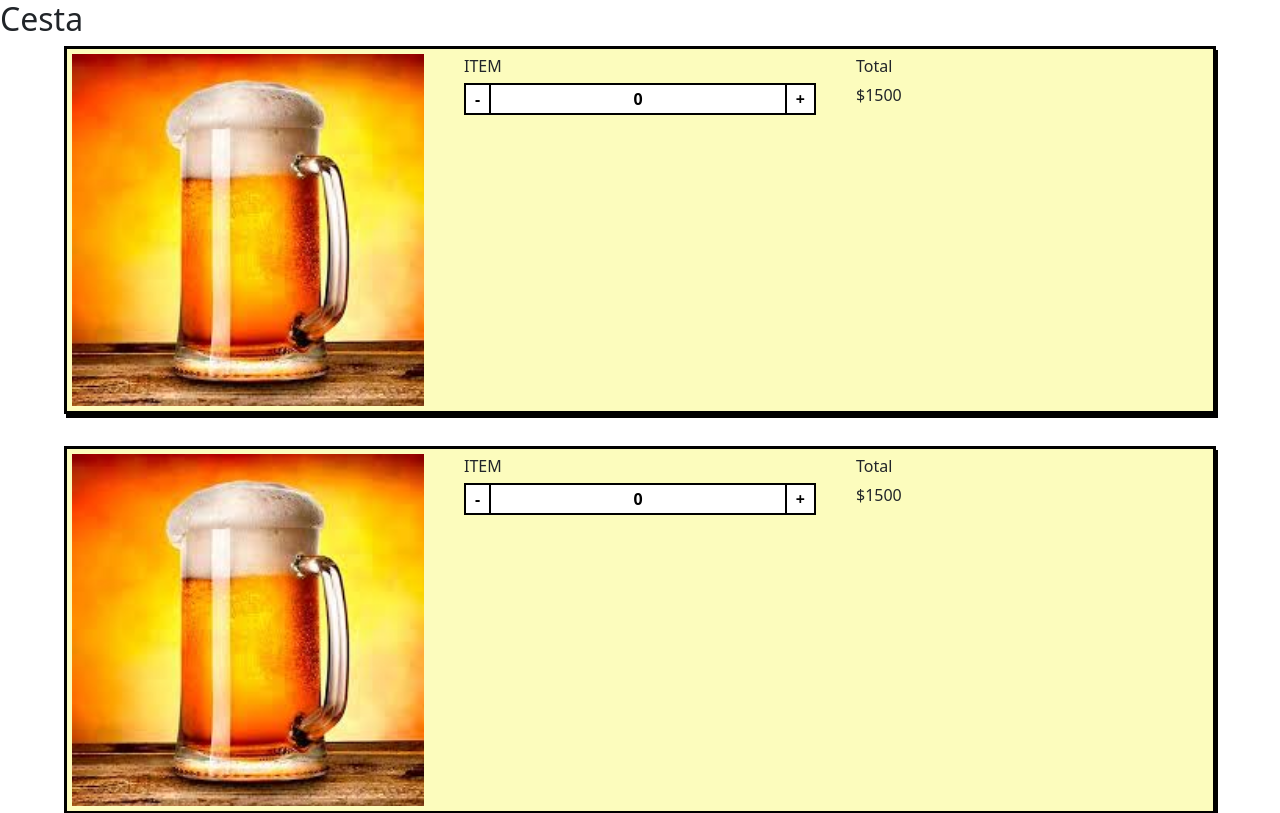
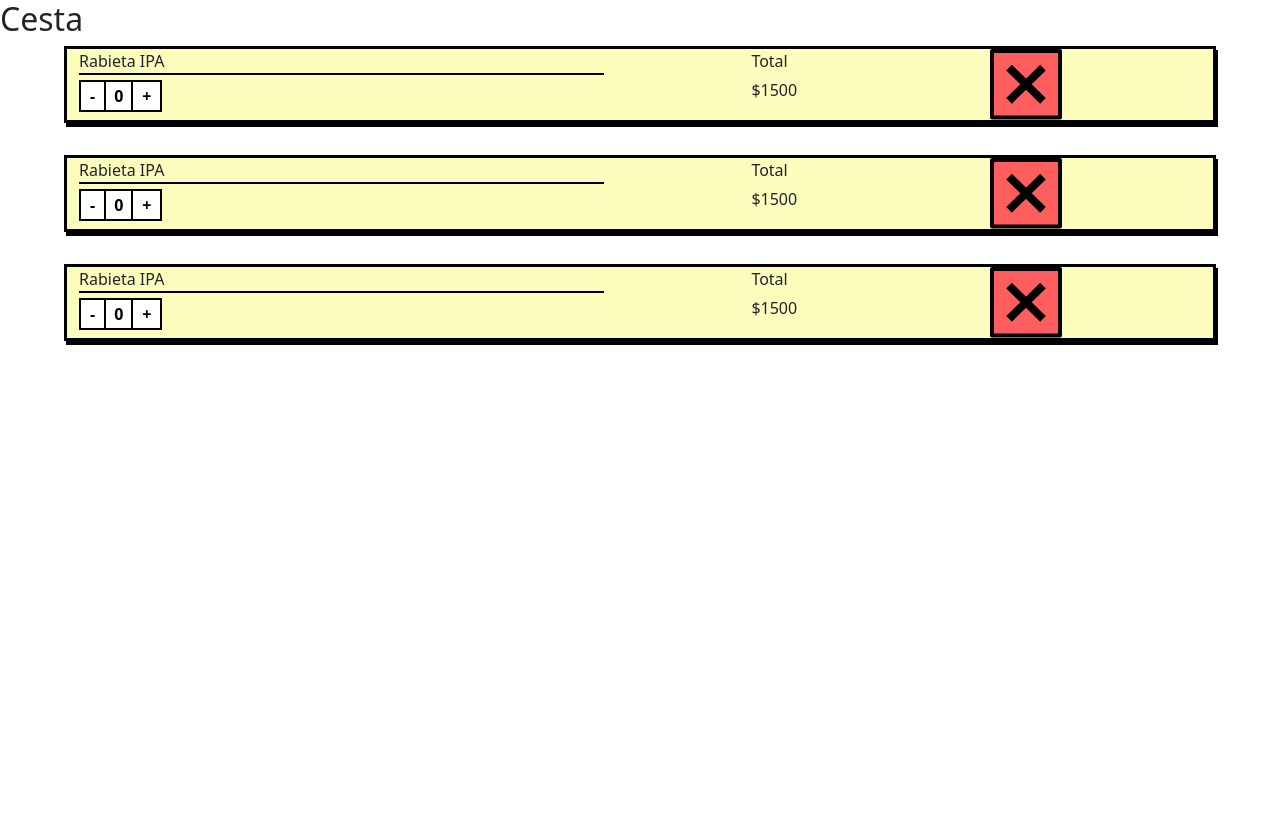
Before and after one commit to No-Country/c10-59-t-reactchallenge-ecommerce, a React (Vite) app: page /cart in a window 1280 px wide. Shown: the top 813 px of the page. Built offline with nearby package versions, Linux system fonts and the light colour scheme.

Commit message:
Add styles CartItem and delete button

```diff
--- a/src/components/Cart/CartItem/CartItem.css
+++ b/src/components/Cart/CartItem/CartItem.css
@@ -3,19 +3,33 @@
     width: 90%;
     margin: auto;
     display: grid;
-    padding: 5px;
-    grid-template-columns: repeat(3, 1fr);
-    gap: 2.5em;
+    grid-template-columns: 3fr 1fr 1fr;
+    gap: 1em;
     margin-bottom: 2em;
     border: 3px solid #000000;
     box-shadow: 2px 4px 0px #000000;
 }
 
-.cart-item-container img {
-    width: 100%;
+
+.cart-item-desc {
+    margin-left: 12px;
 }
 
-.cart-item-desc p,
+.cart-item-desc div:last-child {
+    display: flex;
+}
+
+.cart-item-desc p {
+    margin: 0;
+}
+
+.cart-item-desc hr {
+    margin: 0 0 5px;
+    border: 1px solid black;
+    opacity: 1;
+    width: 80%;
+}
+
 .cart-item-total p:first-child {
     margin-bottom: 5px;
 }
--- a/src/components/Cart/CartItem/CartItem.jsx
+++ b/src/components/Cart/CartItem/CartItem.jsx
@@ -1,19 +1,22 @@
 import "./CartItem.css";
 import { CartItemCounter } from "../CartItemCounter/CartItemCounter";
-import Img from "../../../assets/Img/images (2).jpg";
+import Svg from "../../../assets/iconos/icon-red-cross.svg"
 
 export const CartItem = () => {
   return (
     <div className="cart-item-container">
-        <img src={Img} alt="#" />
         <div className="cart-item-desc">
-            <p>ITEM</p>
-            <CartItemCounter/>
+            <p>Rabieta IPA</p>
+            <hr />
+            <div>
+              <CartItemCounter/>
+            </div>
         </div>
         <div className="cart-item-total">
             <p>Total</p>
             <p>$1500</p>
         </div>
+        <img src={Svg} alt="" />
     </div>
   );
 }
```
